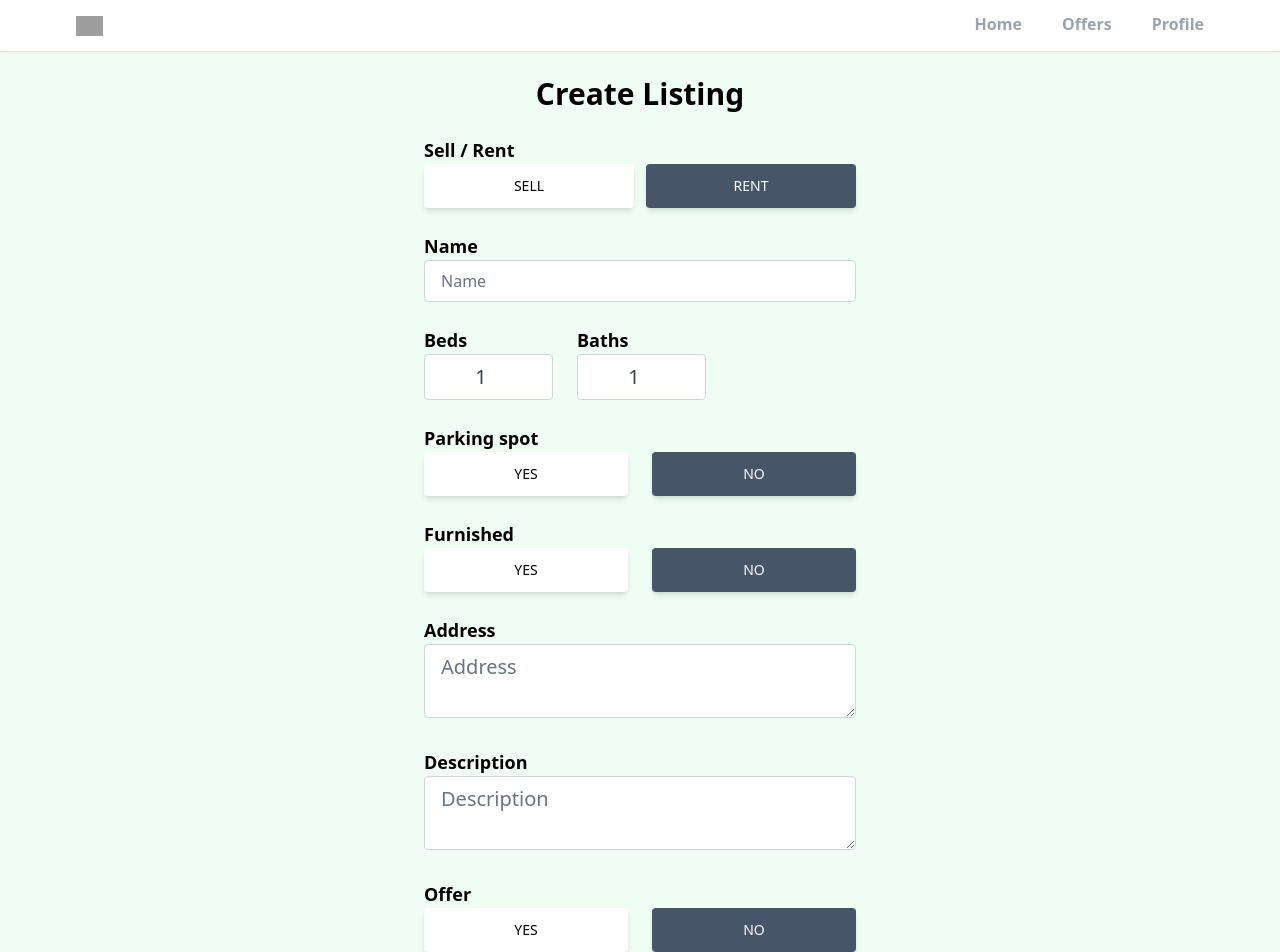
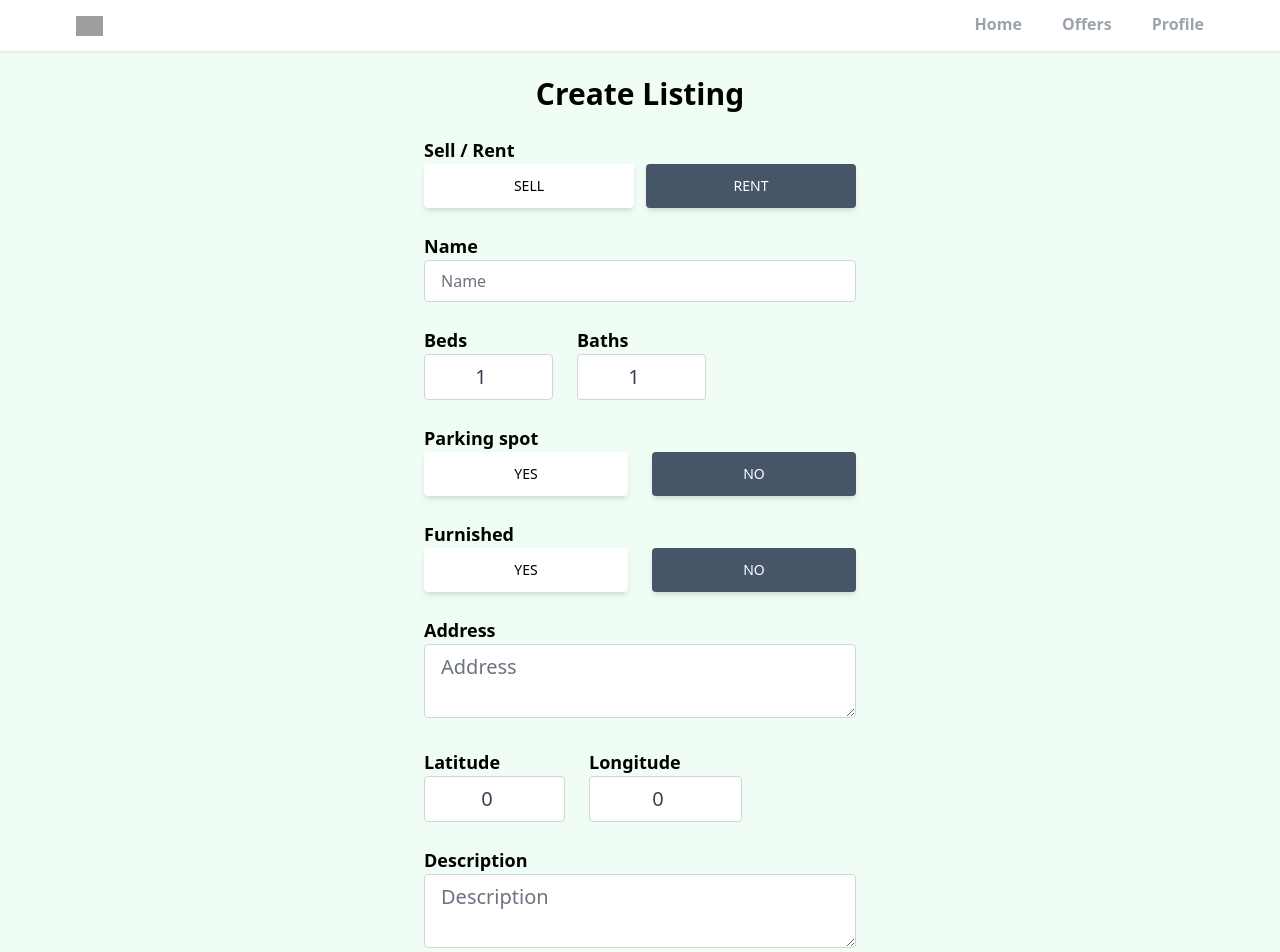
Before and after one commit to mayuces/realtor_clone, a React (Create React App) app: page /create-listing in a window 1280 px wide. Shown: the top 952 px of the page. Built offline with nearby package versions, Linux system fonts and the light colour scheme; no server answers; sample sign-in values are in the browser's storage; grey boxes are pictures that could not be loaded.

Commit message:
add functionlity including onchange and onsubmit function to the create

```diff
--- a/src/App.tsx
+++ b/src/App.tsx
@@ -25,7 +25,9 @@ function App() {
           <Route path='/sign-up' element={<SignUp />} />
           <Route path='/forgot-password' element={<ForgotPassword />} />
           <Route path='/offers' element={<Offers />} />
-          <Route path='/create-listing' element={<CreateListing />} />
+          <Route path='/create-listing' element={<PrivateRoute />}>
+            <Route path='/create-listing' element={<CreateListing />} />
+          </Route>
         </Routes>
       </Router>
       <ToastContainer
--- a/src/pages/CreateListing.jsx
+++ b/src/pages/CreateListing.jsx
@@ -17,7 +17,7 @@ import { useNavigate } from "react-router-dom";
 export default function CreateListing() {
   const navigate = useNavigate();
   const auth = getAuth();
-  const [geolocationEnabled, setGeolocationEnabled] = useState(true);
+  const [geolocationEnabled, setGeolocationEnabled] = useState(false);
   const [loading, setLoading] = useState(false);
   const [formData, setFormData] = useState({
     type: "rent",
@@ -53,9 +53,133 @@ export default function CreateListing() {
     images,
   } = formData;
 
-  const onChange = () => {
+  const onChange = (event) => {
+    let boolean = null;
+    if (event.target.value === 'true') {
+      boolean = true;
+    }
+    if (event.target.value === 'false') {
+      boolean = false;
+    }
+    // Files
+    if (event.target.files) {
+      setFormData((prevState) => ({
+        ...prevState,
+        images: event.target.files,
+      }));
+    }
+    // Text / Boolean / Number
+    if (!event.target.files) {
+      setFormData((prevState) => ({
+        ...prevState,
+        [event.target.id]: boolean ?? event.target.value,
+      }));
+    }
+  };
 
+  const onSubmit = async (event) => {
+    event.preventDefault();
+    setLoading(true);
+    if (Number(discountedPrice) >= Number(regularPrice)) {
+      setLoading(false);
+      toast.error('Discounted price need to be less than regular price');
+      return;
+    }
+    if (images.length > 6) {
+      setLoading(false);
+      toast.error('Maximum 6 images are allowed');
+      return;
+    }
+    let geolocation = {};
+    let location;
+    if (geolocationEnabled) {
+      const response = await fetch(
+        `https://maps.googleapis.com/maps/api/geocode/json?address=${address}&key=${process.env.REACT_APP_GEOCODE_API_KEY}`
+      );
+      const data = await response.json();
+      console.log(data);
+      geolocation.lat = data.results[0]?.geometry.location.lat ?? 0;
+      geolocation.lng = data.results[0]?.geometry.location.lng ?? 0;
+
+      location = data.status === "ZERO_RESULTS" && undefined;
+
+      if (location === undefined) {
+        setLoading(false);
+        toast.error("please enter a correct address");
+        return;
+      }
+    } else {
+      geolocation.lat = latitude;
+      geolocation.lng = longitude;
+    }
+
+    async function storeImage(image) {
+      return new Promise((resolve, reject) => {
+        const storage = getStorage();
+        const filename = `${auth.currentUser.uid}-${image.name}-${uuidv4()}`;
+        const storageRef = ref(storage, filename);
+        const uploadTask = uploadBytesResumable(storageRef, image);
+        uploadTask.on(
+          "state_changed",
+          (snapshot) => {
+            // Observe state change events such as progress, pause, and resume
+            // Get task progress, including the number of bytes uploaded and the total number of bytes to be uploaded
+            const progress =
+              (snapshot.bytesTransferred / snapshot.totalBytes) * 100;
+            console.log("Upload is " + progress + "% done");
+            switch (snapshot.state) {
+              case "paused":
+                console.log("Upload is paused");
+                break;
+              case "running":
+                console.log("Upload is running");
+                break;
+              default:
+            }
+          },
+          (error) => {
+            // Handle unsuccessful uploads
+            reject(error);
+          },
+          () => {
+            // Handle successful uploads on complete
+            // For instance, get the download URL: https://firebasestorage.googleapis.com/...
+            getDownloadURL(uploadTask.snapshot.ref).then((downloadURL) => {
+              resolve(downloadURL);
+            });
+          }
+        );
+      });
+    }
+
+    const imgUrls = await Promise.all(
+      [...images].map((image) => storeImage(image))
+    ).catch((error) => {
+      setLoading(false);
+      toast.error("Images not uploaded");
+      return;
+    });
+
+    const formDataCopy = {
+      ...formData,
+      imgUrls,
+      geolocation,
+      timestamp: serverTimestamp(),
+      userRef: auth.currentUser.uid,
     };
+    delete formDataCopy.images;
+    !formDataCopy.offer && delete formDataCopy.discountedPrice;
+    delete formDataCopy.latitude;
+    delete formDataCopy.longitude;
+    const docRef = await addDoc(collection(db, "listings"), formDataCopy);
+    setLoading(false);
+    toast.success("Listing created");
+    navigate(`/category/${formDataCopy.type}/${docRef.id}`);
+  };
+
+  if (loading) {
+    return <Spinner />;
+  }
 
   return (
     <main
@@ -64,7 +188,10 @@ export default function CreateListing() {
       <h1 className='text-3xl text-center mt-6 font-bold'>
         Create Listing
       </h1>
-      <form action="">
+      <form
+        action=""
+        onSubmit={onSubmit}
+      >
         <p className='text-lg mt-6 font font-semibold'>
           Sell / Rent
         </p>
@@ -86,7 +213,7 @@ export default function CreateListing() {
             <button
               type='button'
               id='type'
-              value='sale'
+              value='rent'
               onClick={onChange}
               className={`px-7 py-3 font-medium text-sm uppercase shadow-md rounded
                 hover:shadow-lg focus:shadow-lg active:shadow-lg
@@ -211,7 +338,6 @@ export default function CreateListing() {
                 id="latitude"
                 value={latitude}
                 onChange={onChange}
-                required
                 min="-90"
                 max="90"
                 className="w-full px-4 py-2 text-xl text-gray-700 bg-white border border-gray-300 rounded transition duration-150 ease-in-out focus:bg-white focus:text-gray-700 focus:border-slate-600 text-center"
@@ -224,7 +350,6 @@ export default function CreateListing() {
                 id="longitude"
                 value={longitude}
                 onChange={onChange}
-                required
                 min="-180"
                 max="180"
                 className="w-full px-4 py-2 text-xl text-gray-700 bg-white border border-gray-300 rounded transition duration-150 ease-in-out focus:bg-white focus:text-gray-700 focus:border-slate-600 text-center"
```
Lines whose indentation alone changed are shown as unchanged.
